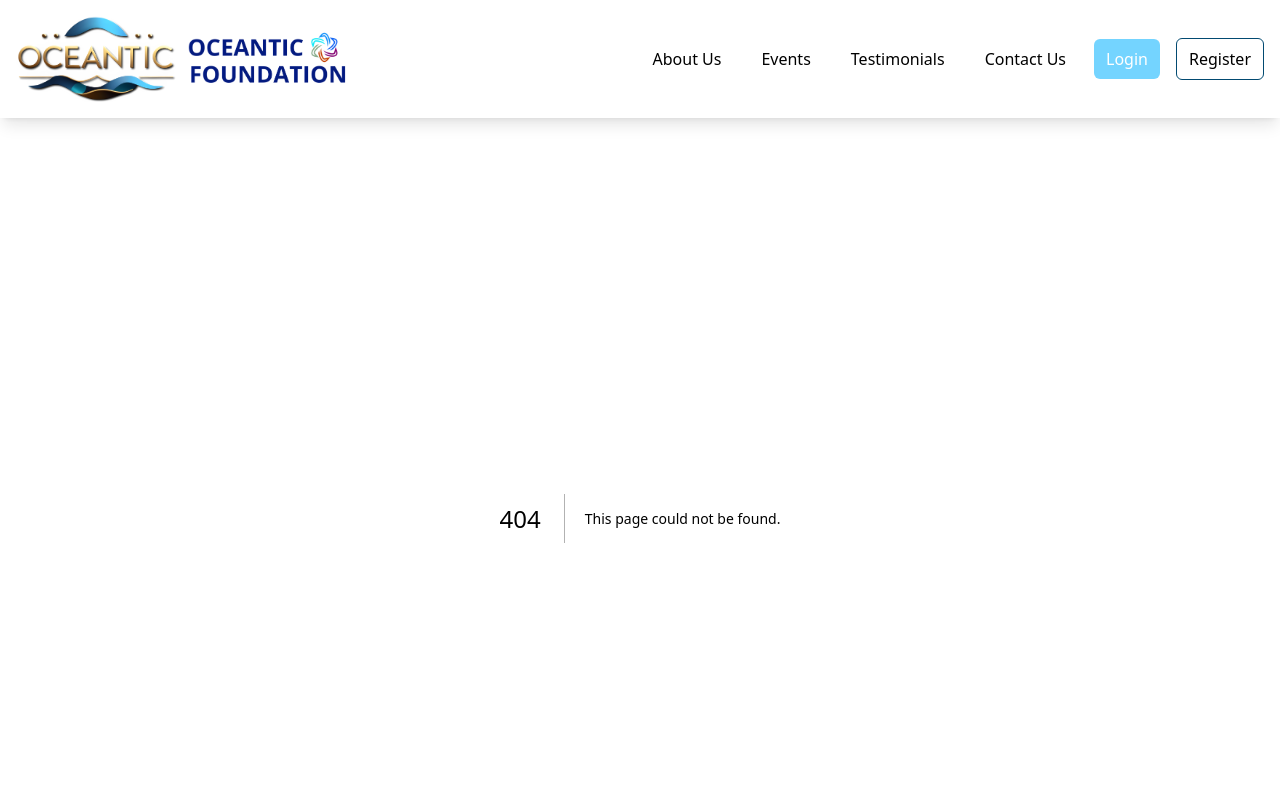
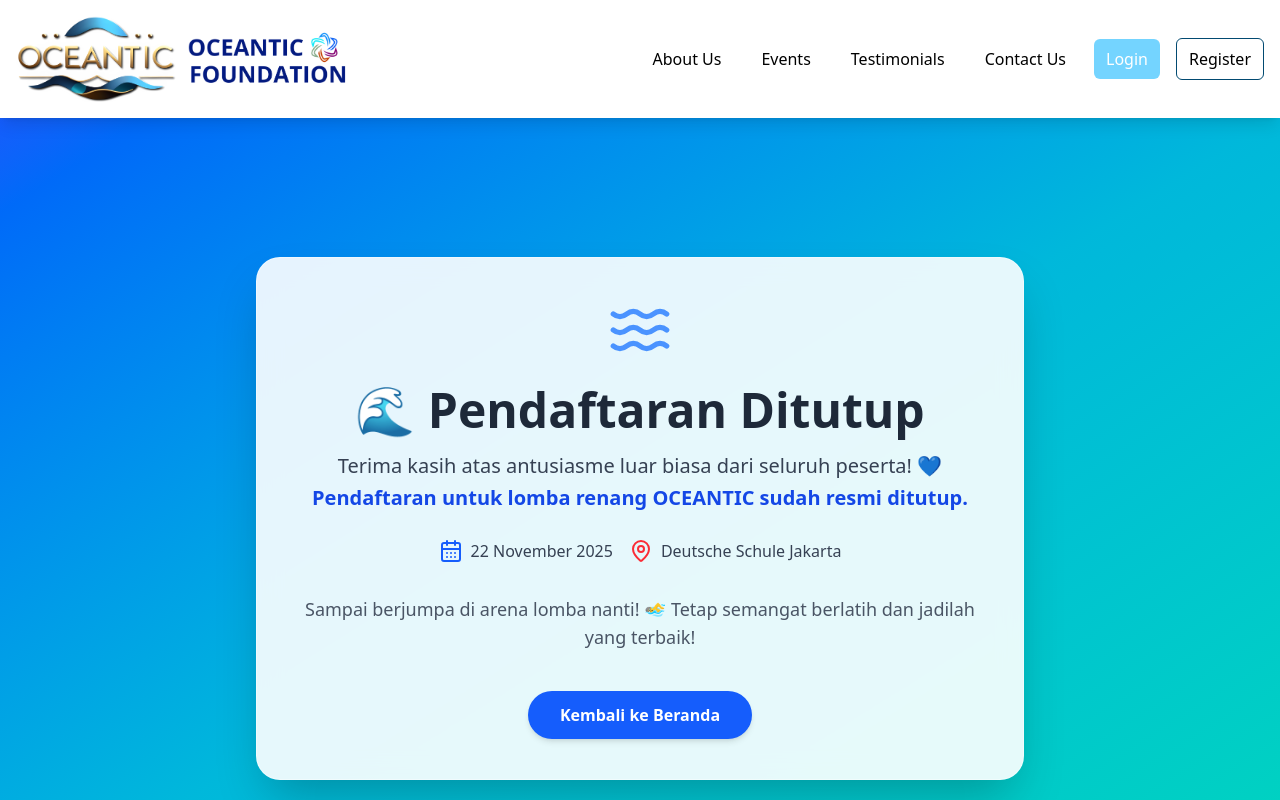
Before and after one commit to ryansomnia/oceantic-app, a Next.js app: page /registrationClosed in a window 1280 px wide. Before the commit this address had no page. Shown: the top 800 px of the page. Built offline with nearby package versions, Linux system fonts and the light colour scheme.

Commit message:
registrationClosed

```diff
--- /dev/null
+++ b/src/app/registrationClosed/page.jsx
@@ -0,0 +1,52 @@
+'use client';
+
+import React from 'react';
+import { CalendarDays, MapPin, Waves } from 'lucide-react';
+import Link from 'next/link';
+
+export default function RegistrationClosed() {
+  return (
+    <div className="min-h-screen flex items-center justify-center bg-gradient-to-br from-blue-600 via-cyan-500 to-teal-400 p-6">
+      <div className="max-w-3xl w-full bg-white/90 backdrop-blur-md rounded-3xl shadow-2xl p-10 text-center border border-white/40">
+        <div className="flex justify-center mb-6">
+          <Waves className="h-16 w-16 text-blue-500 animate-pulse" />
+        </div>
+
+        <h1 className="text-4xl sm:text-5xl font-extrabold text-gray-800 mb-4">
+          🌊 Pendaftaran Ditutup
+        </h1>
+
+        <p className="text-lg sm:text-xl text-gray-700 mb-6 leading-relaxed">
+          Terima kasih atas antusiasme luar biasa dari seluruh peserta! 💙
+          <br />
+          <span className="font-semibold text-blue-700">
+            Pendaftaran untuk lomba renang OCEANTIC sudah resmi ditutup.
+          </span>
+        </p>
+
+        <div className="flex flex-col sm:flex-row justify-center items-center gap-4 text-gray-700 mb-8">
+          <div className="flex items-center gap-2">
+            <CalendarDays className="text-blue-600" />
+            <span className="font-medium">22 November 2025</span>
+          </div>
+          <div className="flex items-center gap-2">
+            <MapPin className="text-red-500" />
+            <span className="font-medium">Deutsche Schule Jakarta</span>
+          </div>
+        </div>
+
+        <p className="text-gray-600 text-base sm:text-lg mb-10">
+          Sampai berjumpa di arena lomba nanti! 🏊‍♂️
+          Tetap semangat berlatih dan jadilah yang terbaik!
+        </p>
+
+        <Link
+          href="/"
+          className="inline-block bg-blue-600 hover:bg-blue-700 text-white font-semibold py-3 px-8 rounded-full shadow-md transition-transform transform hover:scale-105 focus:ring-4 focus:ring-blue-300"
+        >
+          Kembali ke Beranda
+        </Link>
+      </div>
+    </div>
+  );
+}
--- a/src/components/Navbar.jsx
+++ b/src/components/Navbar.jsx
@@ -151,7 +151,7 @@ export default function Navbar() {
                 </span>
               </li>
               <li>
-                <Link href="/registerEvent" className="text-black hover:text-sky-300 py-2 px-3 inline-block" onClick={handleNavLinkClick}>
+                <Link href="/registrationClosed" className="text-black hover:text-sky-300 py-2 px-3 inline-block" onClick={handleNavLinkClick}>
                   Registrasi
                 </Link>
               </li>
```
